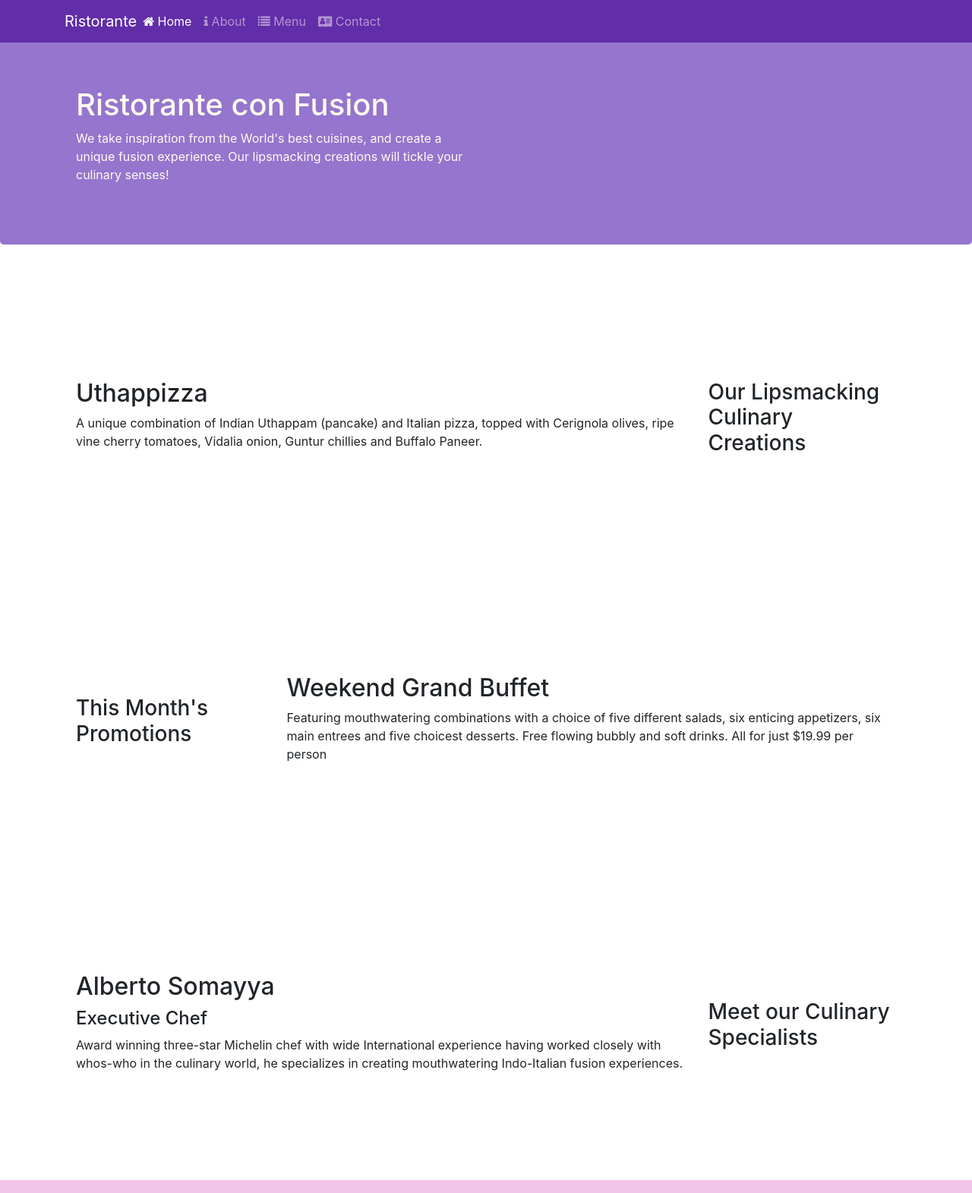
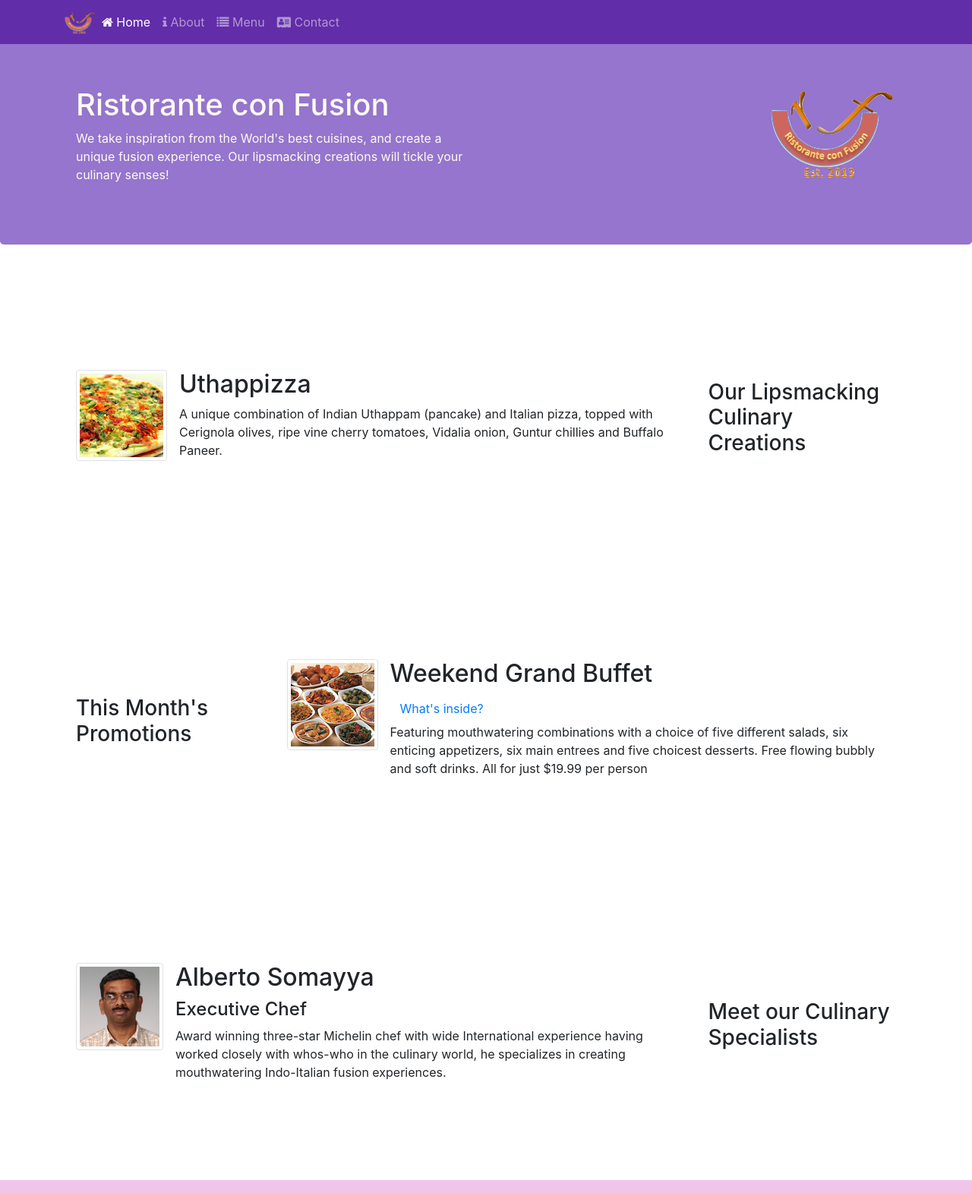
Before and after one commit to arianseyedi/webtest, a website: page index.html in a window 1280 px wide. Shown: the top 1571 px of the page at 76% size. Drawn offline with nearby package versions, Linux system fonts and the light colour scheme.

Commit message:
add images. add responsive show more link/button to home page where the item collapses on xsm screens.

```diff
--- a/css/style.css
+++ b/css/style.css
@@ -9,6 +9,9 @@ body {
   z-index: 0;
 }
 
+.btn-info {
+  background-color: #622DA8;
+}
 .navbar-dark {
   background-color: #622DA8;
 }
--- a/index.html
+++ b/index.html
@@ -22,13 +22,13 @@
       <button class="navbar-toggler" type="button" data-toggle="collapse" data-target="#Navbar">
         <span class="navbar-toggler-icon"></span>
       </button>
-      <a class="navbar-brand mr-auto" href="#">Ristorante</a>
+      <a class="navbar-brand mr-auto" href="#"><img src="img/logo.png" height="30" width="41" /></a>
       <div class="collapse navbar-collapse mr-auto" id="Navbar">
         <ul class="navbar-nav ">
           <li class="nav-item active"><a class="nav-link" href="./index.html"><span class="fa fa-home"></span> Home</a></li>
           <li class="nav-item"><a class="nav-link" href="./aboutus.html"><span class="fa fa-info"></span> About</a></li>
           <li class="nav-item"><a class="nav-link" href="#"><span class="fa fa-list"></span> Menu</a></li>
-          <li class="nav-item"><a class="nav-link" href="./aboutus.html"><span class="fa fa-address-card"></span> Contact</a></li>
+          <li class="nav-item"><a class="nav-link" href="./contactus.html"><span class="fa fa-address-card"></span> Contact</a></li>
         </ul>
       </div>
     </div>
@@ -39,13 +39,19 @@
       <div class="row row-header">
         <div class="col-12 col-sm-6">
           <h1>Ristorante con Fusion</h1>
-          <p>We take inspiration from the World's best cuisines, and create a unique fusion experience. Our lipsmacking creations will tickle your culinary senses!</p>
+          <p>We take inspiration from the World's best cuisines, and create
+            a unique fusion experience. Our lipsmacking creations will
+            tickle your culinary senses!</p>
           </div>
-        <div class="col-12 col-sm">
+          <div class="col-6 float-right">
+            <span class="float-right">
+              <img src="img/logo.png" class="img-fluid" />
+            </span>
           </div>
         </div>
       </div>
     </header>
+
 
     <div class="container">
       <div class="row row-content align-items-center">
@@ -53,18 +59,39 @@
           <h3>Our Lipsmacking Culinary Creations</h3>
         </div>
         <div class="col col-sm order-sm-first col-md">
-        <h2>Uthappizza</h2>
-        <p>A unique combination of Indian Uthappam (pancake) and Italian pizza, topped with Cerignola olives, ripe vine cherry tomatoes, Vidalia onion, Guntur chillies and Buffalo Paneer.</p>
+          <div class="media">
+            <img class="d-flex mr-3 img-thumbnail align-self-top" src="img/uthappizza.png" alt="uthappizza"/>
+            <div class="media-body">
+              <h2 class="mt-0">Uthappizza</h2>
+              <p class="d-none d-sm-block">A unique combination of Indian
+                Uthappam (pancake) and Italian pizza, topped with Cerignola
+                olives, ripe vine cherry tomatoes, Vidalia onion, Guntur
+                chillies and Buffalo Paneer.</p>
+              </div>
+            </div>
           </div>
         </div>
 
         <div class="row row-content align-items-center" >
-      <div class="col-12 col-sm-4 col-md-3">
+          <div class="col-12 col-sm-4 col-md-3 align-items-center">
             <h3>This Month's Promotions</h3>
           </div>
           <div class="col col-sm col-md">
+            <div class="media">
+              <img class="d-flex mr-3 img-thumbnail align-self-top" src="img/buffet.png" alt="uthappizza"/>
+              <div class="media-body">
                 <h2>Weekend Grand Buffet</h2>
-        <p>Featuring mouthwatering combinations with a choice of five different salads, six enticing appetizers, six main entrees and five choicest desserts. Free flowing bubbly and soft drinks. All for just $19.99 per person </p>
+                <a id="text-toggler" class="btn btn-link" href="#expandable-text"
+                data-toggle="collapse" role="botton"
+                aria-expanded="true" aria-controls="show-more">What's inside?</a>
+                <div id="expandable-text" class="collapse" onload="toggleText()">
+                  <p>Featuring mouthwatering combinations with a choice of
+                    five different salads, six enticing appetizers, six main
+                    entrees and five choicest desserts. Free flowing bubbly
+                    and soft drinks. All for just $19.99 per person </p>
+                  </div>
+                </div>
+              </div>
             </div>
           </div>
 
@@ -73,9 +100,14 @@
               <h3>Meet our Culinary Specialists</h3>
             </div>
             <div class="col col-sm order-sm-first col-md">
-        <h2>Alberto Somayya</h2>
+              <div class="media">
+                <img class="d-flex mr-3 img-thumbnail align-self-top" src="img/alberto.png" alt="Alberto" />
+                <div class="media-body">
+                  <h2 class="mt-0">Alberto Somayya</h2>
                   <h4>Executive Chef</h4>
-        <p>Award winning three-star Michelin chef with wide International experience having worked closely with whos-who in the culinary world, he specializes in creating mouthwatering Indo-Italian fusion experiences. </p>
+                  <p class="d-none d-sm-block">Award winning three-star Michelin chef with wide International experience having worked closely with whos-who in the culinary world, he specializes in creating mouthwatering Indo-Italian fusion experiences. </p>
+                </div>
+              </div>
             </div>
           </div>
         </div>
@@ -122,6 +154,7 @@
           </div>
         </footer>
         <!-- jQuery first, then Popper.js, then Bootstrap JS. -->
+        <script src="script/script.js"></script>
         <script src="node_modules/jquery/dist/jquery.slim.min.js"></script>
         <script src="node_modules/popper.js/dist/umd/popper.min.js"></script>
         <script src="node_modules/bootstrap/dist/js/bootstrap.min.js"></script>
--- /dev/null
+++ b/script/script.js
@@ -0,0 +1,11 @@
+function toggleText() {
+  var width = 576; // extra small upper boundary
+      var x = document.getElementById("expandable-text");
+      if (screen.width > width){
+        if (x.className === "collapse") {
+            x.className = "show";
+        } else { // nothing
+        }
+    }
+}
+window.onload = toggleText;
```
Also changed, not shown: aboutus.html (+60 -18 lines), contactus.html (+16 -8 lines), notes.txt (+6 -1 lines), img/alberto.png (added), img/buffet.png (added), img/logo.png (added), img/uthappizza.png (added). Lines whose indentation alone changed are shown as unchanged.
